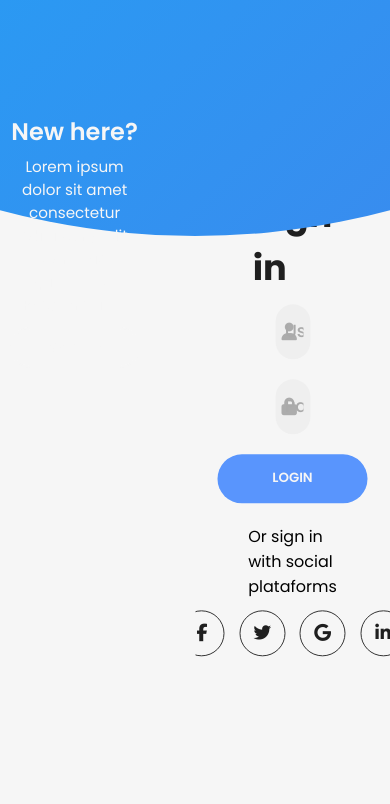
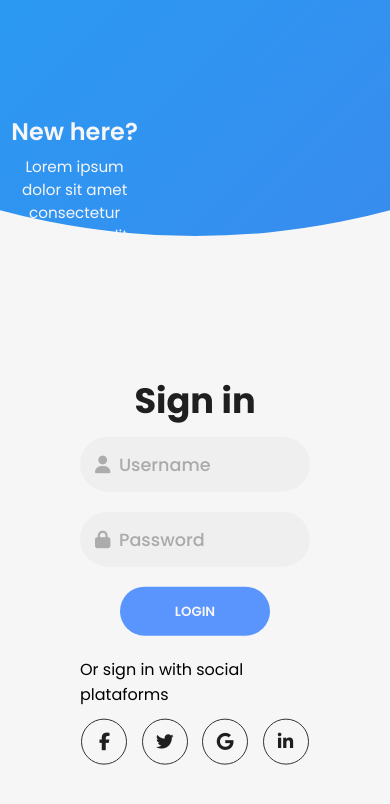
Before and after one commit to guibrbs/Sliding-Sign-In, a React (Vite) app: page / in a window 390 px wide. Shown: the top 804 px of the page. Built offline with nearby package versions, Linux system fonts and the light colour scheme.

Commit message:
:rocket:Adding form container responsiviness

```diff
--- a/src/components/Form-container.css
+++ b/src/components/Form-container.css
@@ -126,3 +126,13 @@ form.sign-up-form{
     color:#4d84e2;
     border-color: #4d84e2;
 }
+
+@media (max-width: 870px) {
+    .signin-signup{
+        width: 100%;
+        left: 50%;
+        top: 95%;
+        transform: translate(-50%, -100%);
+        transition: 1s .8s ease-in-out;
+      }
+}
```
